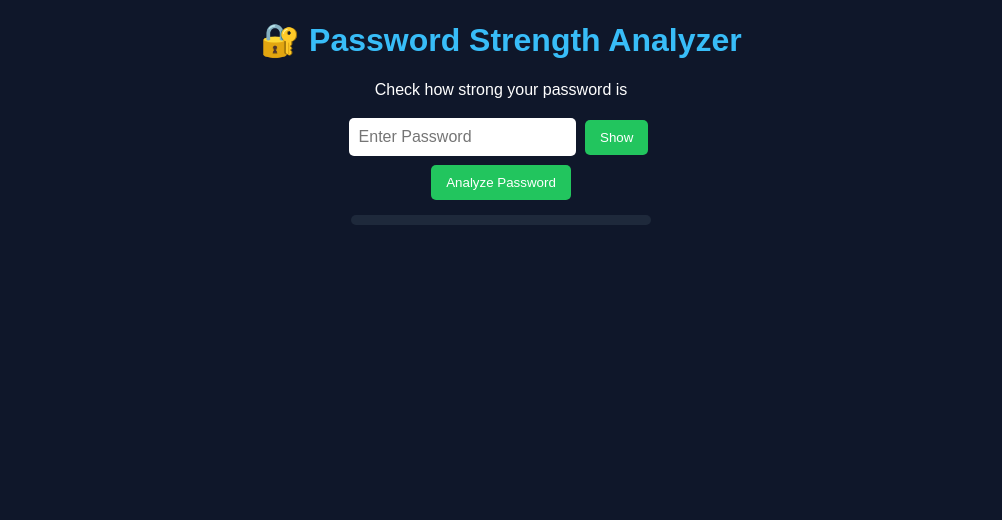
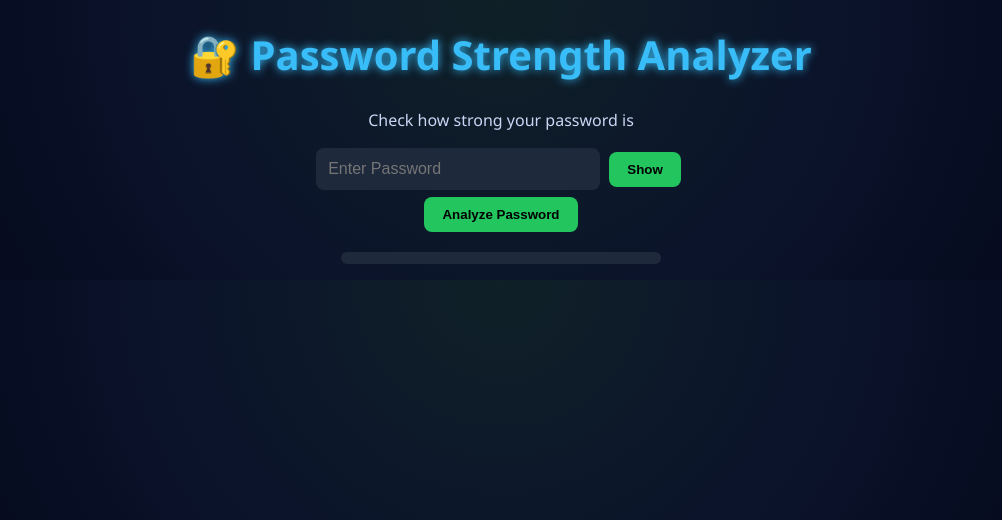
Before and after one commit to Bhavesh979/password-analyzer, a Flask app: page / in a window 1280 px wide. Shown: the top 520 px of the page, without its empty margins (139-1141 px from the left). Run offline with Flask 3, Linux system fonts and the light colour scheme.

Commit message:
Update style.css

```diff
--- a/static/style.css
+++ b/static/style.css
@@ -1,46 +1,83 @@
 body{
-font-family:Arial;
-background:#0f172a;
+font-family: 'Segoe UI', sans-serif;
+background: radial-gradient(circle at top,#0f2027,#0b132b,#020617);
 color:white;
 text-align:center;
+margin:0;
+padding:0;
+}
+
+.container{
+margin-top:120px;
 }
 
 h1{
+font-size:40px;
 color:#38bdf8;
+text-shadow:0 0 10px #38bdf8;
+}
+
+p{
+color:#cbd5f5;
 }
 
 input{
-padding:10px;
+padding:12px;
 font-size:16px;
-border-radius:5px;
+border-radius:8px;
 border:none;
+width:260px;
+background:#1e293b;
+color:white;
+outline:none;
 }
 
 button{
-padding:10px 15px;
+padding:10px 18px;
+margin:5px;
+border-radius:8px;
+border:none;
 background:#22c55e;
-color:white;
-border:none;
-border-radius:5px;
+color:black;
+font-weight:bold;
 cursor:pointer;
-margin:5px;
+transition:0.3s;
 }
 
 button:hover{
-background:#16a34a;
+background:#4ade80;
+transform:scale(1.05);
 }
 
 .strength-container{
-width:300px;
-height:10px;
+width:320px;
+height:12px;
 background:#1e293b;
-margin:10px auto;
 border-radius:10px;
+margin:15px auto;
 }
 
 #strength-bar{
-height:10px;
+height:12px;
 width:0%;
 border-radius:10px;
-transition:0.3s;
+transition:0.4s;
 }
+
+.card{
+background:#111827;
+padding:25px;
+border-radius:12px;
+width:420px;
+margin:auto;
+box-shadow:0 0 25px rgba(0,0,0,0.6);
+}
+
+ul{
+list-style:none;
+padding:0;
+}
+
+li{
+color:#facc15;
+}
```
